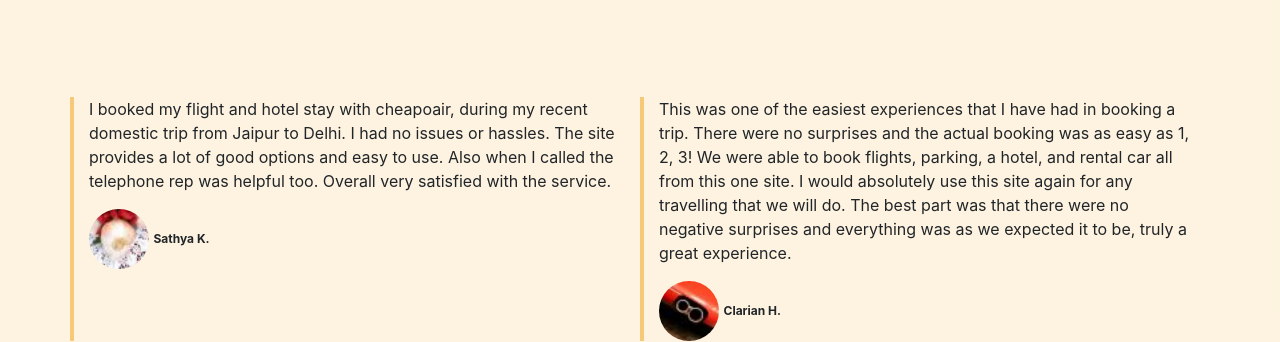
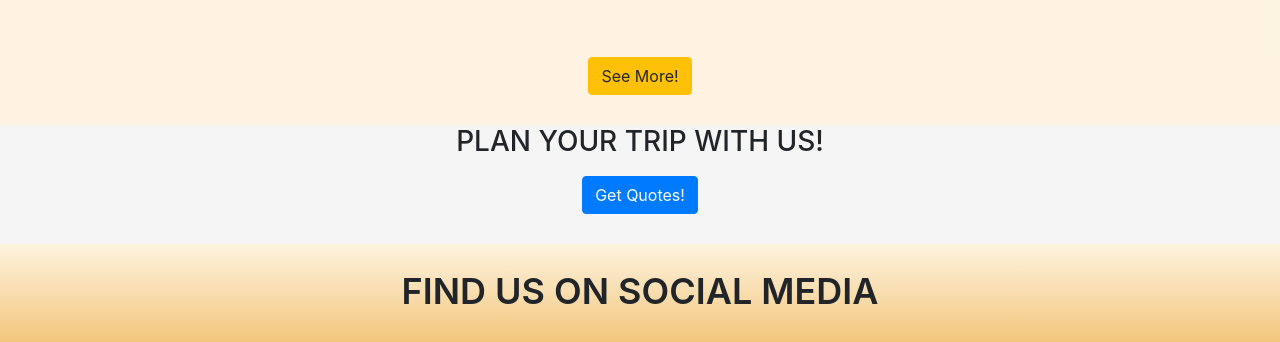
Before and after one commit to himanshugoyal-github/Tourism-website, a plain HTML site: page index.html in a window 1280 px wide. Shown: the part 3246-3588 px from the top of the page. Drawn offline with nearby package versions, Linux system fonts and the light colour scheme.

Commit message:
Update index.html

```diff
--- a/index.html
+++ b/index.html
@@ -218,17 +218,7 @@
 					<p class="user-details"><b>Sunny K.</b><br> </p>
 				</div>
 				<br>
-				<div class="col-md-6 testimonials">
-					<p>I booked my flight and hotel stay with cheapoair, during my recent domestic trip from Jaipur to Delhi. I had no issues or hassles. The site provides a lot of good options and easy to use. Also when I called the telephone rep was helpful too. Overall very satisfied with the service.</p>
-					<img class="test1" src="./img/user2.jpg">
-					<p class="user-details"><b>Sathya K.</b><br></p>
-				</div>
-				<br>
-				<div class="col-md-6 testimonials">
-					<p> This was one of the easiest experiences that I have had in booking a trip. There were no surprises and the actual booking was as easy as 1, 2, 3! We were able to book flights, parking, a hotel, and rental car all from this one site. I would absolutely use this site again for any travelling that we will do. The best part was that there were no negative surprises and everything was as we expected it to be, truly a great experience.</p>
-					<img class="test1" src="./img/user3.jpg">
-					<p class="user-details"><b>Clarian H.</b><br> </p>
-				</div>
+				<button onclick="window.location.href = 'testimonials.html'" type="button" class="btn btn-warning" style="display: block; margin-right: auto; margin-left: auto; margin-bottom: 30px; margin-top: 10px;">See More!</button>
 			</div>
 		</div>
 	</section>
@@ -239,8 +229,6 @@
 			</div>
 			<div class="row">
 				<button onclick="window.location.href = 'quotes.html'" type="button" class="btn btn-primary" style="display: block; margin-right: auto; margin-left: auto; margin-bottom: 30px; margin-top: 10px;">Get Quotes!</button>
-
-
 			</div>
 
 		</div>
```
